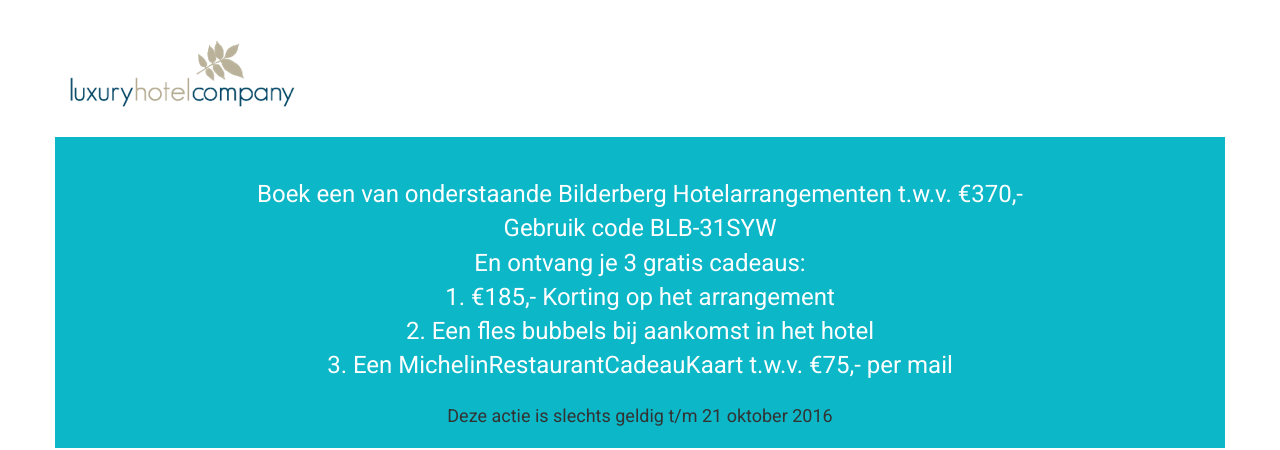
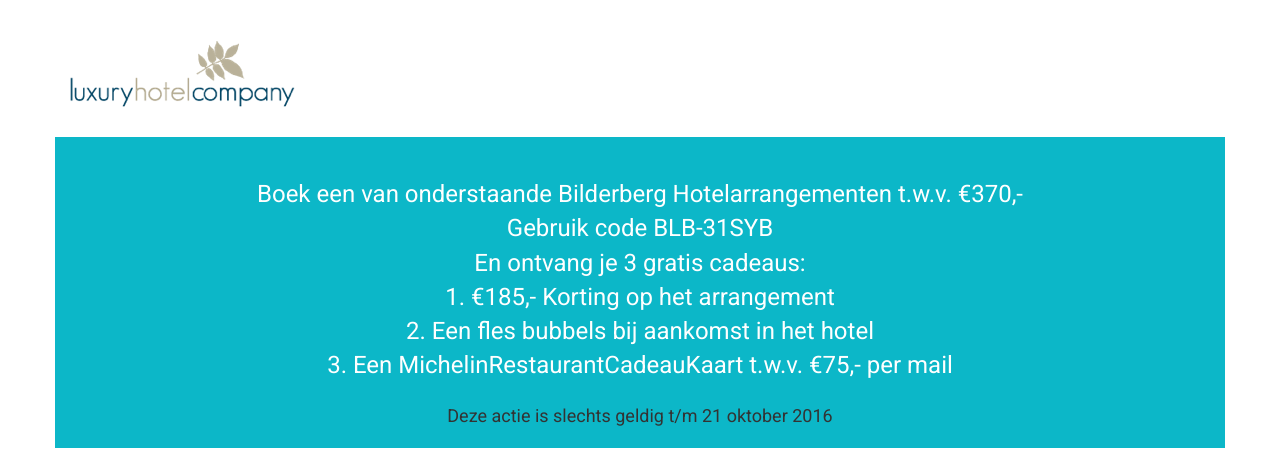
Before and after one commit to Albert91/bilderberg, a Jekyll site: the page built from index.html, in a window 1280 px wide. Shown: the top 450 px of the page. Built offline with Jekyll 4.4.1, drawn with Linux system fonts in a browser that asks for light colours.

Commit message:
Update from Forestry.io - _data/text.yml

```diff
--- a/_data/text.yml
+++ b/_data/text.yml
@@ -4,7 +4,7 @@ actionpoint1: Vier &amp; vijfsterrenhotels
 actionpoint2: Arrangementen incl. veel extra’s
 actionpoint3: Boek nu, betaal pas in het hotel!
 intro1: Boek een van onderstaande Bilderberg Hotelarrangementen t.w.v. €370,-<br>Gebruik
-  code BLB-31SYW<br>En ontvang je 3 gratis cadeaus:<br>1. €185,- Korting op het arrangement<br>2.
+  code BLB-31SYB<br>En ontvang je 3 gratis cadeaus:<br>1. €185,- Korting op het arrangement<br>2.
   Een fles bubbels bij aankomst in het hotel<br>3. Een MichelinRestaurantCadeauKaart
   t.w.v. €75,- per mail
 intro2: Deze actie is slechts geldig t/m 21 oktober 2016
```
